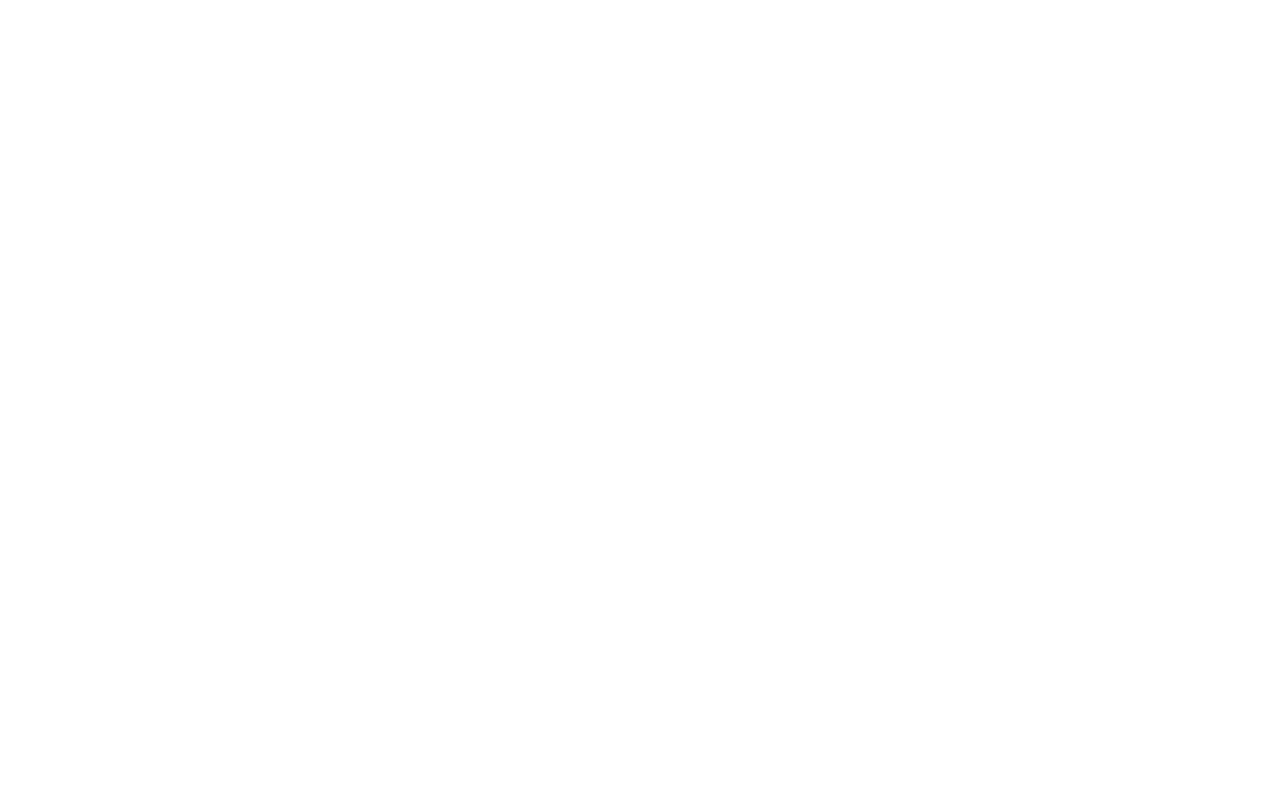
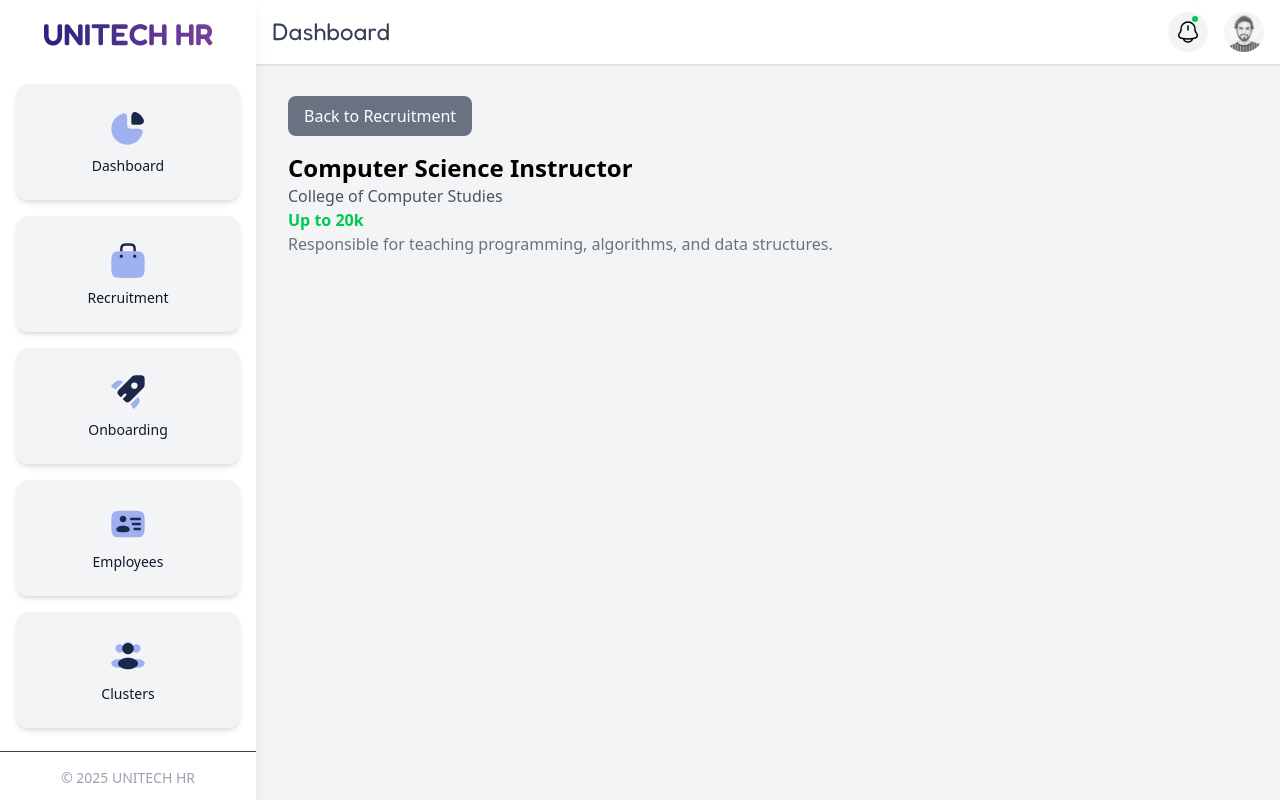
Before and after one commit to jayr-o1/capstone-unitechhr-hr-department, a React (Vite) app: page /recruitment/1 in a window 1280 px wide. Before the commit this address had no page. Built offline with nearby package versions, Linux system fonts and the light colour scheme.

Commit message:
will start making the view job

```diff
--- a/src/App.jsx
+++ b/src/App.jsx
@@ -2,7 +2,8 @@
 import { BrowserRouter as Router, Routes, Route } from "react-router-dom";
 import Layout from "./components/Layout";
 import Dashboard from "./pages/Dashboard";
-import Recruitment from "./pages/Recruitment";  // Fixed typo
+import Recruitment from "./pages/Recruitment";
+import JobDetails from "./pages/JobDetails"; // Import the JobDetails component
 import Onboarding from "./pages/Onboarding";
 import Employees from "./pages/Employees";
 import Clusters from "./pages/Clusters";
@@ -15,7 +16,11 @@
                 <Route path="/" element={<Layout />}>
                     <Route index element={<Dashboard />} />
                     <Route path="dashboard" element={<Dashboard />} />
-                  <Route path="recruitment" element={<Recruitment />} />
+                    <Route path="recruitment">
+                        <Route index element={<Recruitment />} />
+                        <Route path=":jobId" element={<JobDetails />} />{" "}
+                        {/* Nested route for JobDetails */}
+                    </Route>
                     <Route path="onboarding" element={<Onboarding />} />
                     <Route path="employees" element={<Employees />} />
                     <Route path="clusters" element={<Clusters />} />
--- a/src/components/RecruitmentComponents/JobCard.jsx
+++ b/src/components/RecruitmentComponents/JobCard.jsx
@@ -1,11 +1,13 @@
 import React, { useState, useRef, useEffect } from "react";
+import { useNavigate } from "react-router-dom"; // Import useNavigate
 import MoreOptionsIcon from "../../assets/icons/RecruitmentIcons/MoreOptionsIcon";
 import CloseJobIcon from "../../assets/icons/RecruitmentIcons/CloseJobIcon";
 import DeleteJobIcon from "../../assets/icons/RecruitmentIcons/DeleteJobIcon";
 
 const JobCard = ({ job }) => {
     const [isDropdownOpen, setIsDropdownOpen] = useState(false);
-    const dropdownRef = useRef(null); // Ref for the dropdown container
+    const dropdownRef = useRef(null);
+    const navigate = useNavigate(); // Hook for navigation
 
     // Toggle dropdown visibility
     const toggleDropdown = () => {
@@ -22,6 +24,11 @@
     const handleDelete = () => {
         console.log("Delete job:", job.title); // Replace with actual delete logic
         setIsDropdownOpen(false); // Close the dropdown
+    };
+
+    // Handle view action
+    const handleView = () => {
+        navigate(`/recruitment/${job.id}`); // Navigate to job details page
     };
 
     // Close dropdown when clicking outside
@@ -62,7 +69,10 @@
                 <p className="text-gray-500 text-sm mt-3">{job.description}</p>
             </div>
             <div className="flex items-center gap-3 relative" ref={dropdownRef}>
-                <button className="cursor-pointer px-6 py-2 text-[#9AADEA] border border-[#9AADEA] rounded-lg transition duration-200 hover:bg-[#9AADEA] hover:text-white">
+                <button
+                    onClick={handleView} // Add onClick handler for "View"
+                    className="cursor-pointer px-6 py-2 text-[#9AADEA] border border-[#9AADEA] rounded-lg transition duration-200 hover:bg-[#9AADEA] hover:text-white"
+                >
                     View
                 </button>
                 <button className="cursor-pointer px-6 py-2 text-white bg-[#9AADEA] border border-[#9AADEA] rounded-lg transition duration-200 hover:bg-[#7b8edc]">
--- /dev/null
+++ b/src/pages/JobDetails.jsx
@@ -0,0 +1,31 @@
+import React from "react";
+import { useParams, useNavigate } from "react-router-dom";
+import jobPosts from "../data/jobPostsData"; // Import your job data
+
+const JobDetails = () => {
+    const { jobId } = useParams(); // Get the jobId from the URL
+    const navigate = useNavigate(); // Hook for navigation
+    const job = jobPosts.find((job) => job.id === parseInt(jobId)); // Find the job by ID
+
+    if (!job) {
+        return <div>Job not found!</div>;
+    }
+
+    return (
+        <div className="p-4">
+            <button
+                onClick={() => navigate("/recruitment")} // Go back to Recruitment page
+                className="mb-4 px-4 py-2 bg-gray-500 text-white rounded-lg hover:bg-gray-600"
+            >
+                Back to Recruitment
+            </button>
+            <h1 className="text-2xl font-bold">{job.title}</h1>
+            <p className="text-gray-600">{job.department}</p>
+            <p className="text-green-500 font-semibold">{job.salary}</p>
+            <p className="text-gray-500">{job.description}</p>
+            {/* Add more job details here */}
+        </div>
+    );
+};
+
+export default JobDetails;
```
Lines whose indentation alone changed are shown as unchanged.
